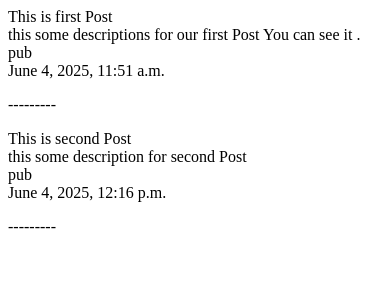
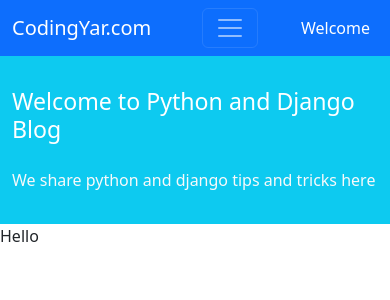
Before and after one commit to SamiraDorchalian/blogWebsiteProjectDjango, a Django app: page /blog/ in a window 390 px wide. Shown: the top 300 px of the page. Run offline with Django 4.2, Linux system fonts and the light colour scheme; data comes from the database, SQL or seed files in the repository.

Commit message:
add _base.html & templates

```diff
--- a/blogWebsiteProjectDjango-with-db.sqlite3/blog/templates/blog/posts_list.html
+++ b/blogWebsiteProjectDjango-with-db.sqlite3/blog/templates/blog/posts_list.html
@@ -1,11 +1,7 @@
-{% for post in posts_list %}
-    {{ post.title }}
-    <br>
-    {{ post.text }}
-    <br>
-    {{ post.status }}
-    <br>
-    {{ post.datetime_created }}
-    <br>
-    <p>---------</p>
-{% endfor %}
+{% extends "_base.html" %}
+
+{% block page_title %}Post List{% endblock page_title %}
+
+{% block content %}
+    Hello
+{% endblock content %}
--- a/blogWebsiteProjectDjango-with-db.sqlite3/config/settings.py
+++ b/blogWebsiteProjectDjango-with-db.sqlite3/config/settings.py
@@ -55,7 +55,7 @@ ROOT_URLCONF = 'config.urls'
 TEMPLATES = [
     {
         'BACKEND': 'django.template.backends.django.DjangoTemplates',
-        'DIRS': [],
+        'DIRS': [str(BASE_DIR.joinpath('templates'))],
         'APP_DIRS': True,
         'OPTIONS': {
             'context_processors': [
--- /dev/null
+++ b/blogWebsiteProjectDjango-with-db.sqlite3/templates/_base.html
@@ -0,0 +1,72 @@
+<!DOCTYPE html>
+<html lang="en">
+  <head>
+    <!-- Required meta tags -->
+    <meta charset="utf-8" />
+    <meta name="viewport" content="width=device-width, initial-scale=1" />
+
+    <!-- Bootstrap CSS -->
+    <link
+      href="https://cdn.jsdelivr.net/npm/bootstrap@5.3.6/dist/css/bootstrap.min.css"
+      rel="stylesheet"
+      integrity="sha384-4Q6Gf2aSP4eDXB8Miphtr37CMZZQ5oXLH2yaXMJ2w8e2ZtHTl7GptT4jmndRuHDT"
+      crossorigin="anonymous"
+    />
+    <title>{% block page_title %} {% endblock page_title %}</title>
+  </head>
+  <body>
+    <nav class="navbar navbar-expand-lg navbar-dark bg-primary">
+      <div class="container-fluid">
+        <a class="navbar-brand" href="#">CodingYar.com</a>
+        <button
+          class="navbar-toggler"
+          type="button"
+          data-bs-toggle="collapse"
+          data-bs-target="#navbarNavAltMarkup"
+          aria-controls="navbarNavAltMarkup"
+          aria-expanded="false"
+          aria-label="Toggle navigation"
+        >
+          <span class="navbar-toggler-icon"></span>
+        </button>
+        <div class="collapse navbar-collapse" id="navbarNavAltMarkup">
+          <div class="navbar-nav">
+            <a class="nav-link active" aria-current="page" href="#">Home</a>
+            <a class="nav-link" href="#">Blog</a>
+          </div>
+        </div>
+        <div class="mx-2 text-white">Welcome</div>
+      </div>
+    </nav>
+
+    <div class="container-fluid bg-info">
+      <div class="row py-3">
+        <div class="col-md-8 col-md-10 mx-auto">
+          <h3 class="my-4 mt-3 text-white">
+            Welcome to Python and Django Blog
+          </h3>
+          <p class="text-light">
+            We share python and django tips and tricks here
+          </p>
+        </div>
+      </div>
+    </div>
+
+    {% block content %}{% endblock content %}
+
+    <!-- Optional JavaScript; choose one of the two! -->
+
+    <!-- Option 1: Bootstrap Bundle with Popper -->
+    <script
+      src="https://cdn.jsdelivr.net/npm/bootstrap@5.3.6/dist/js/bootstrap.bundle.min.js"
+      integrity="sha384-j1CDi7MgGQ12Z7Qab0qlWQ/Qqz24Gc6BM0thvEMVjHnfYGF0rmFCozFSxQBxwHKO"
+      crossorigin="anonymous"
+    ></script>
+
+    <!-- Option 2: Separate Popper and Bootstrap JS -->
+    <!--
+    <script src="https://cdn.jsdelivr.net/npm/@popperjs/core@2.11.8/dist/umd/popper.min.js" integrity="sha384-I7E8VVD/ismYTF4hNIPjVp/Zjvgyol6VFvRkX/vR+Vc4jQkC+hVqc2pM8ODewa9r" crossorigin="anonymous"></script>
+<script src="https://cdn.jsdelivr.net/npm/bootstrap@5.3.6/dist/js/bootstrap.min.js" integrity="sha384-RuyvpeZCxMJCqVUGFI0Do1mQrods/hhxYlcVfGPOfQtPJh0JCw12tUAZ/Mv10S7D" crossorigin="anonymous"></script>
+    -->
+  </body>
+</html>
```
